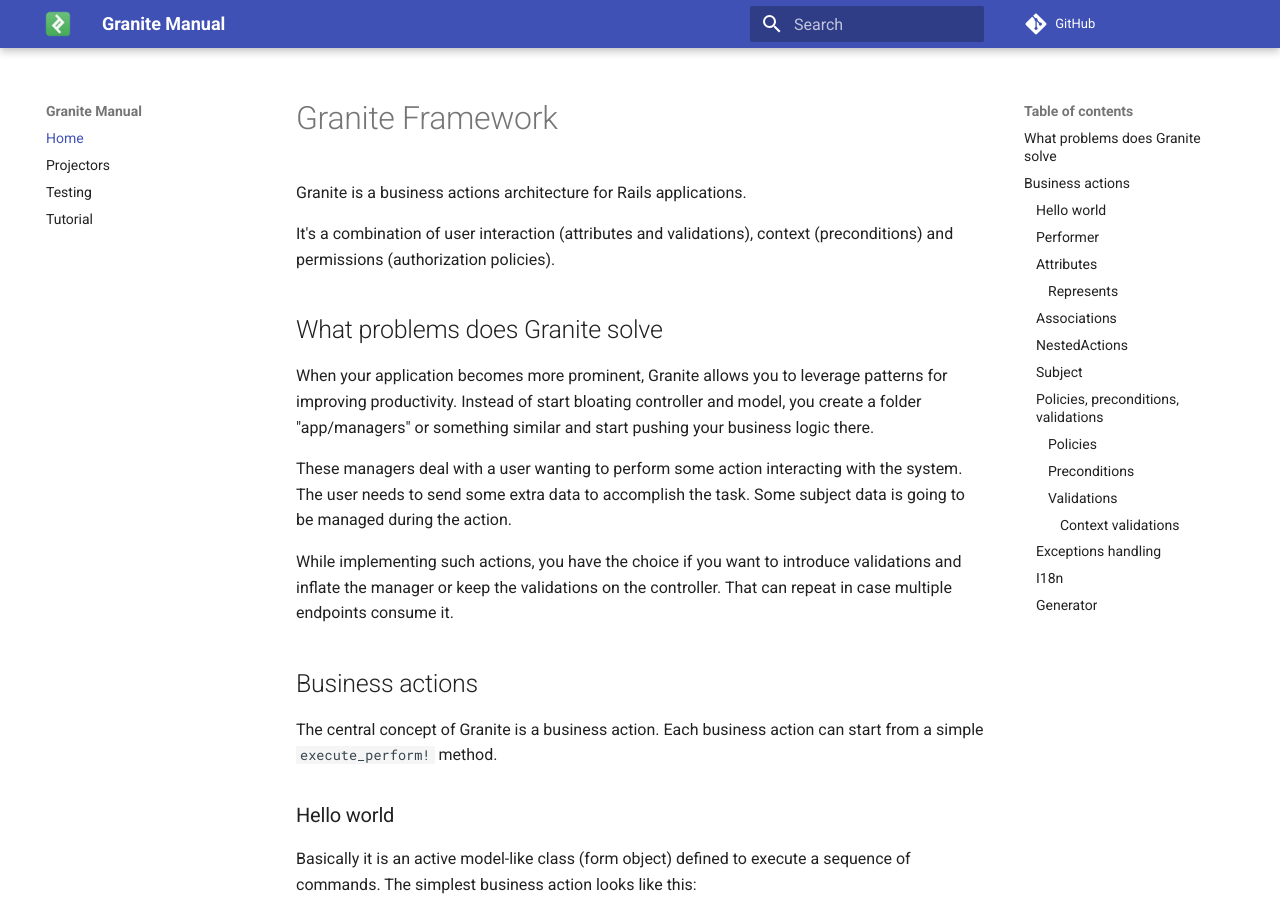
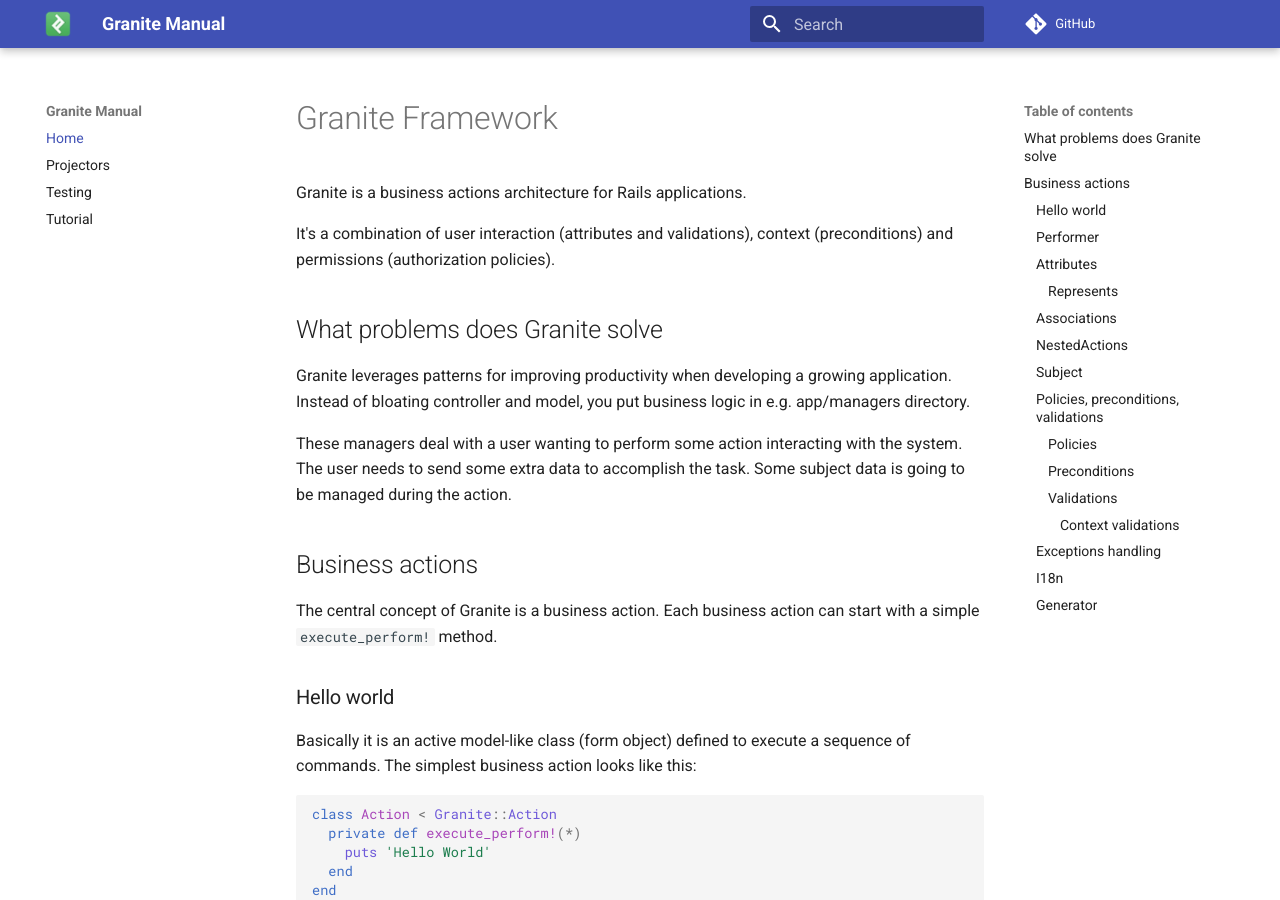
Before and after one commit to toptal/granite, an MkDocs documentation site: the page built from docs/index.md, in a window 1280 px wide and 900 px high. Built offline with MkDocs 1.6.1 and Material for MkDocs 9.7.7, drawn with Linux system fonts in a browser that asks for light colours; comment, search, counter and statistics services are not loaded; old or Windows-style settings are respelled for this version of MkDocs; some of the changed text lies outside the part shown.

Commit message:
Improve sentence details

```diff
--- a/docs/index.md
+++ b/docs/index.md
@@ -7,23 +7,17 @@ permissions (authorization policies).
 
 ## What problems does Granite solve
 
-When your application becomes more prominent, Granite allows you to leverage
-patterns for improving productivity. Instead of start bloating controller and
-model, you create a folder "app/managers" or something similar and start
-pushing your business logic there.
+Granite leverages patterns for improving productivity when developing a growing application.
+Instead of bloating controller and model, you put business logic in e.g. app/managers directory.
 
 These managers deal with a user wanting to perform some action interacting with the system.
 The user needs to send some extra data to accomplish the task.
 Some subject data is going to be managed during the action.
 
-While implementing such actions, you have the choice if you want to introduce
-validations and inflate the manager or keep the validations on the
-controller. That can repeat in case multiple endpoints consume it.
-
 ## Business actions
 
 The central concept of Granite is a business action. Each business action can
-start from a simple `execute_perform!` method.
+start with a simple `execute_perform!` method.
 
 ### Hello world
 
--- a/mkdocs.yml
+++ b/mkdocs.yml
@@ -15,7 +15,7 @@ markdown_extensions:
       guess_lang: false
   - toc:
       permalink: true
-copyright: 'Copyright &copy; 2013 - 2018 Toptal Team'
+copyright: 'Copyright &copy; 2013 - 2018 Toptal'
 pages:
   - Home: index.md
   - Projectors: projectors.md
```
